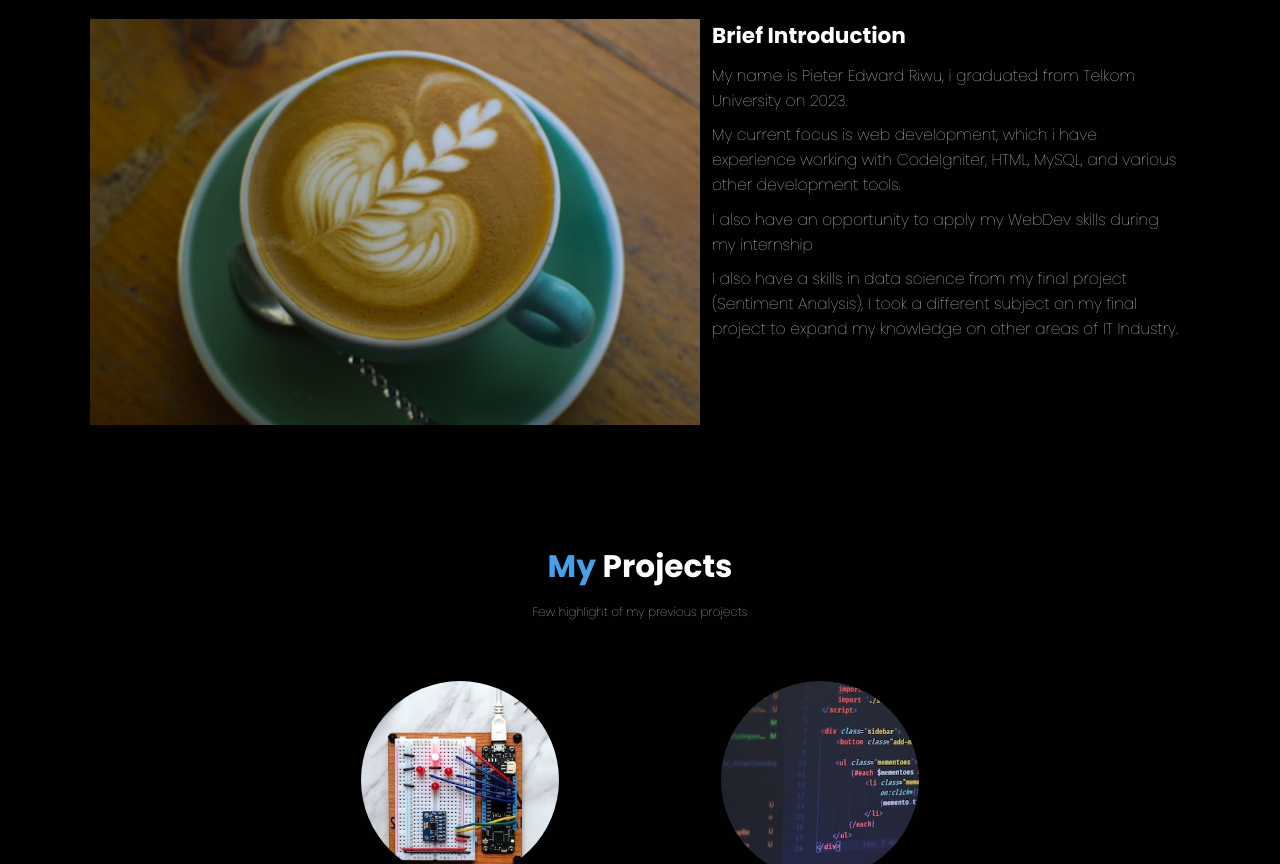
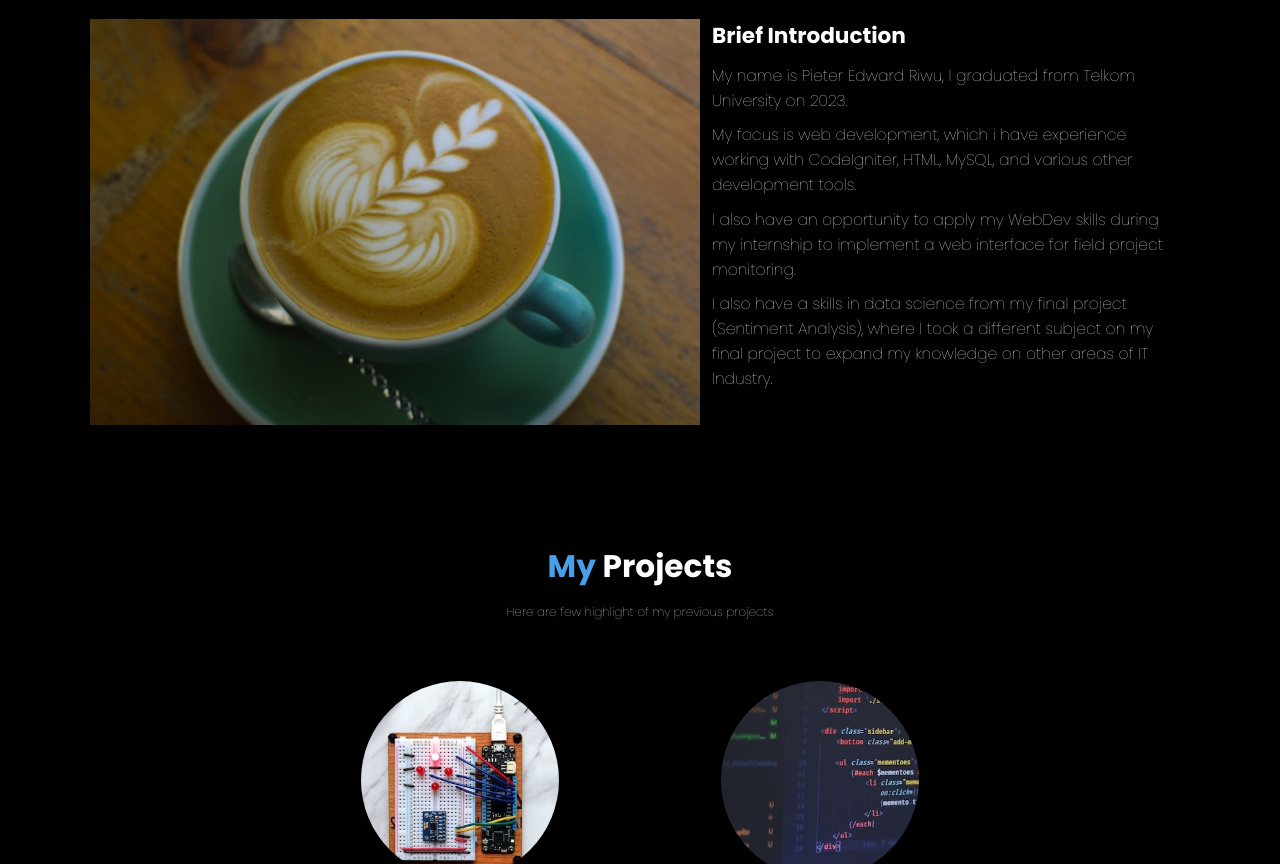
Before and after one commit to P-E-R-K/mypage, a plain HTML site: page index.html in a window 1280 px wide. Shown: the part 960-1824 px from the top of the page. Drawn offline with nearby package versions, Linux system fonts and the light colour scheme.

Commit message:
update index.html

```diff
--- a/index.html
+++ b/index.html
@@ -62,17 +62,17 @@
         <div class="content">
           <h3>Brief Introduction</h3>
           <p>
-            My name is Pieter Edward Riwu, i graduated from Telkom University on 2023.
+            My name is Pieter Edward Riwu, I graduated from Telkom University on 2023.
           </p>
           <p>
-            My current focus is web development, which i have experience working with CodeIgniter, HTML,
+            My focus is web development, which i have experience working with CodeIgniter, HTML,
             MySQL, and various other development tools.
           </p>
           <p>
-            I also have an opportunity to apply my WebDev skills during my internship
+            I also have an opportunity to apply my WebDev skills during my internship to implement a web interface for field project monitoring.
           </p>
           <p>
-            I also have a skills in data science from my final project (Sentiment Analysis),
+            I also have a skills in data science from my final project (Sentiment Analysis), where
             I took a different subject on my final project to expand my knowledge on other areas of IT Industry.
           </p>
         </div>
@@ -84,7 +84,7 @@
     <section id="other" class="other">
       <h2><span>My</span> Projects</h2>
       <p>
-        Few highlight of my previous projects
+        Here are few highlight of my previous projects
       </p>
 
       <div class="row">
```
